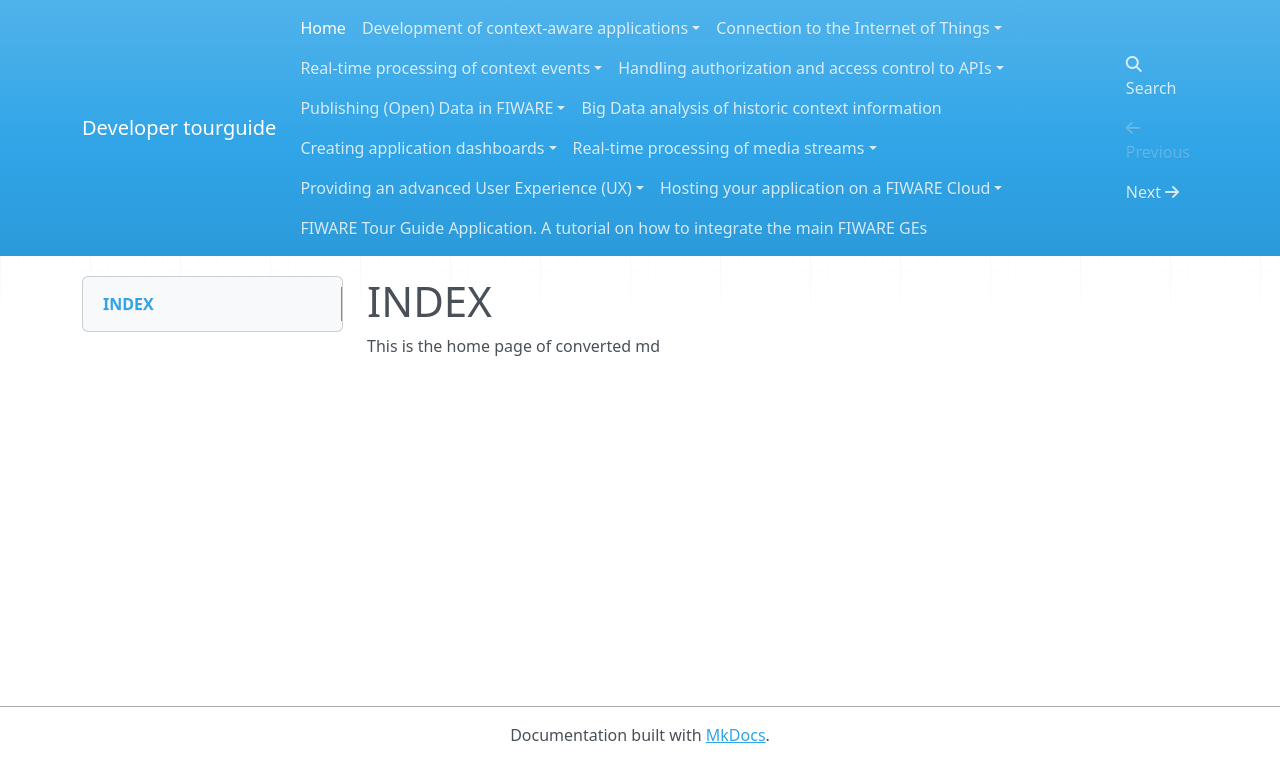
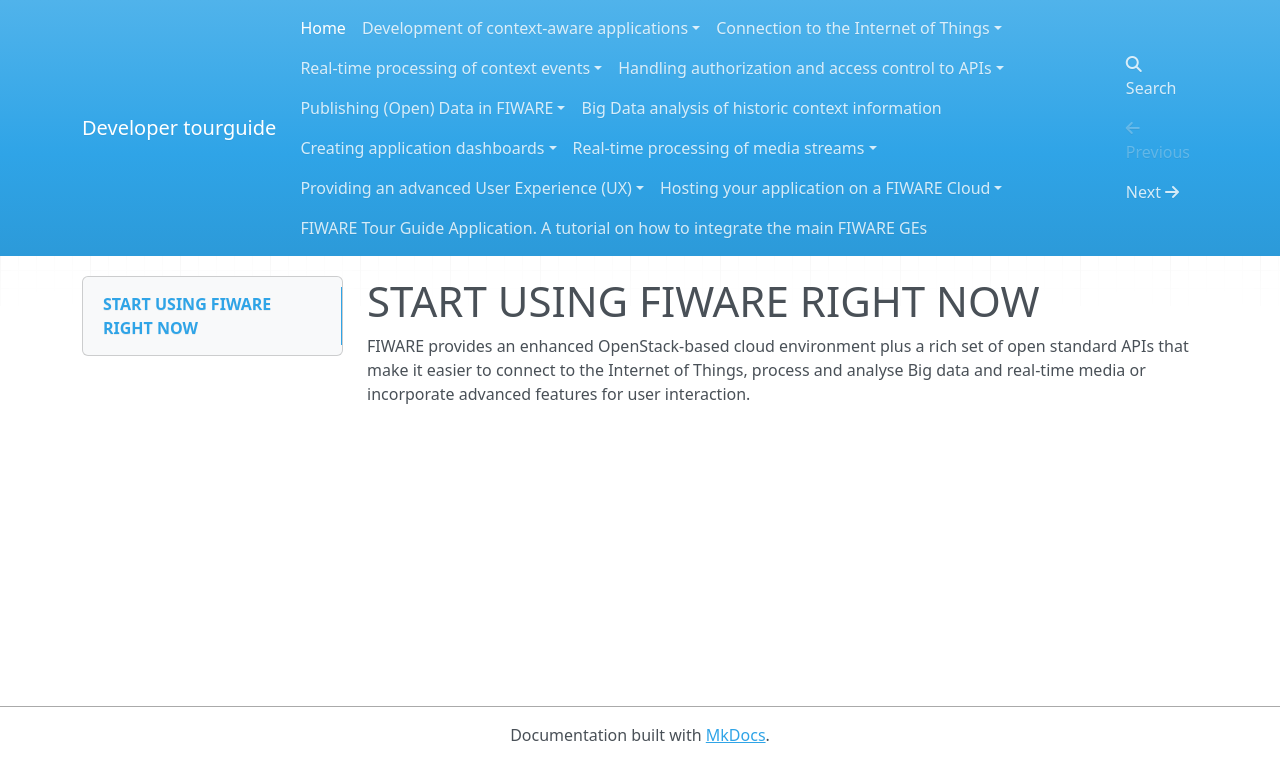
Before and after one commit to FIWARE-Ops/docs.TourGuide, an MkDocs documentation site: the page built from doc/index.md, in a window 1280 px wide. Shown: the top 782 px of the page. Built offline with MkDocs 1.6.1, drawn with Linux system fonts in a browser that asks for light colours; nearby versions of some CDN libraries; old or Windows-style settings are respelled for this version of MkDocs.

Commit message:
Update index.mdd with new description

```diff
--- a/doc/index.md
+++ b/doc/index.md
@@ -1,3 +1,3 @@
-# INDEX
+# START USING FIWARE RIGHT NOW
 
-This is the home page of converted md
+FIWARE provides an enhanced OpenStack-based cloud environment plus a rich set of open standard APIs that make it easier to connect to the Internet of Things, process and analyse Big data and real-time media or incorporate advanced features for user interaction.
```
